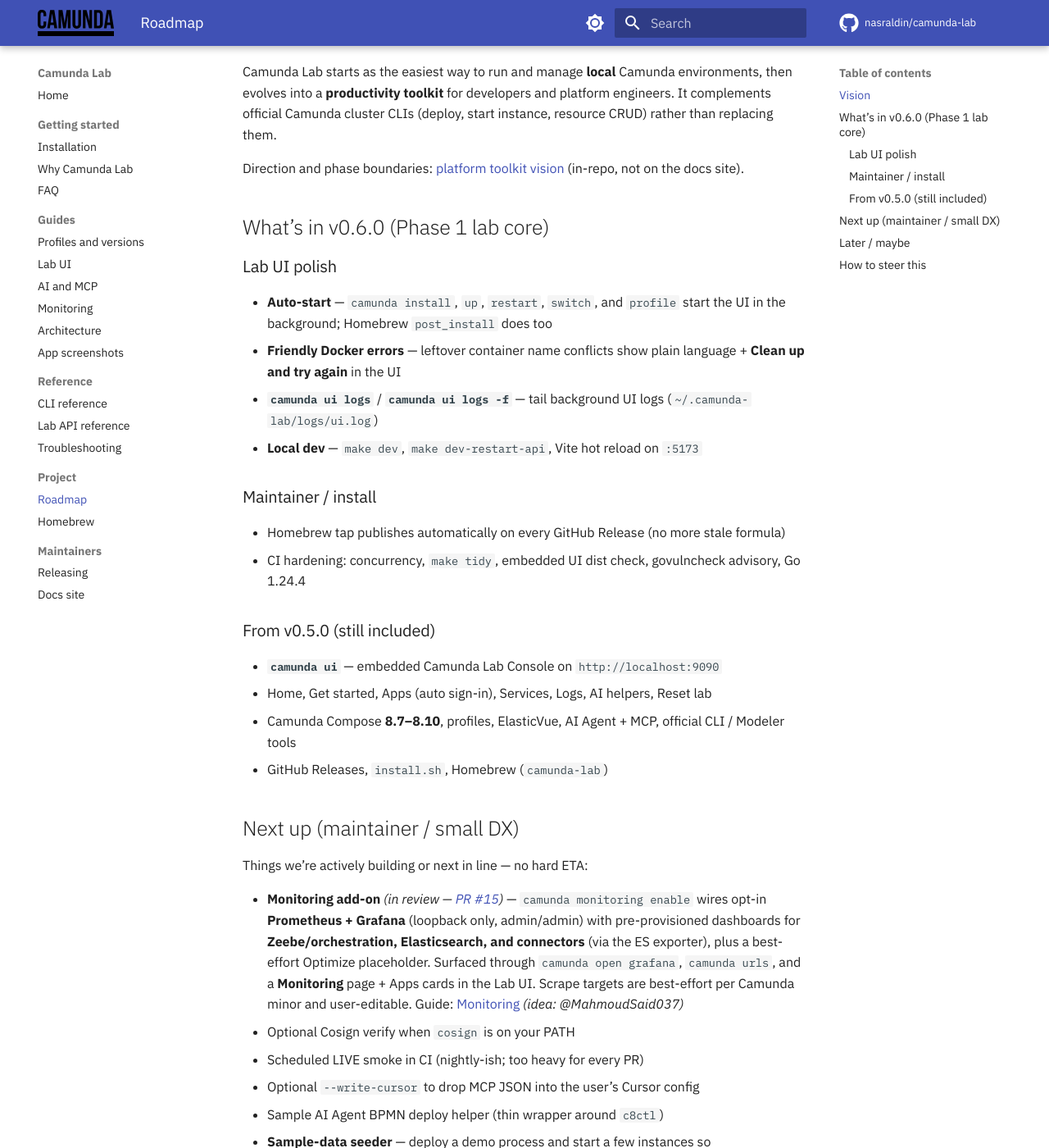
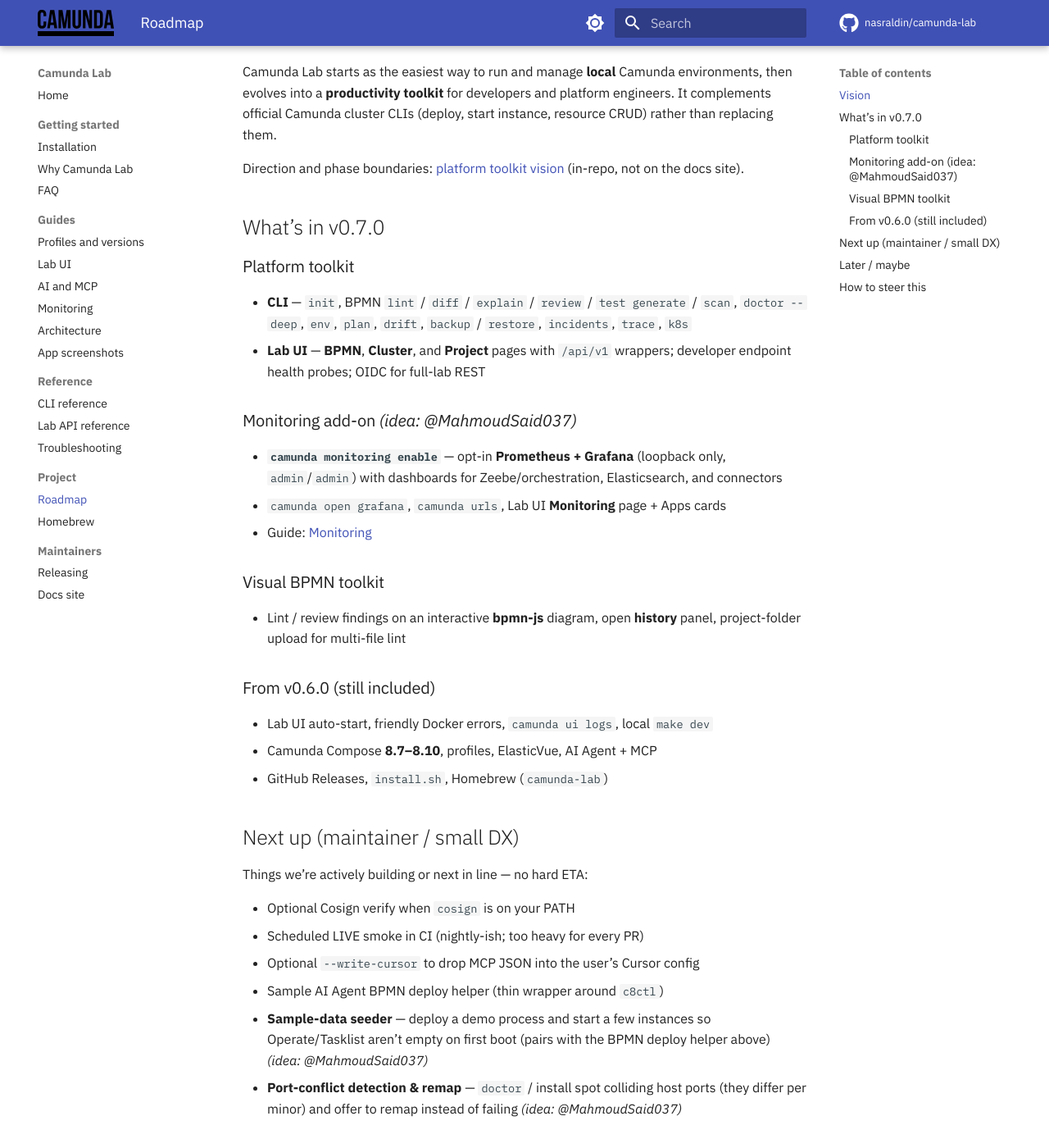
Before and after one commit to nasraldin/camunda-lab, an MkDocs documentation site: the page built from docs/roadmap.md, in a window 1280 px wide and 1400 px high, scrolled down 322 px. Shown: the whole window at 82% size. Built offline with MkDocs 1.6.1 and Material for MkDocs 9.7.7, drawn with Linux system fonts in a browser that asks for light colours; comment, search, counter and statistics services are not loaded.

Commit message:
chore(release): prepare v0.7.0 documentation
Update README, docs site, roadmap, and Homebrew formula template for the
v0.7.0 release (platform toolkit, monitoring add-on, visual BPMN lint).

Co-authored-by: Cursor <cursoragent@cursor.com>

```diff
--- a/docs/roadmap.md
+++ b/docs/roadmap.md
@@ -2,7 +2,7 @@
 
 This is an honest status page — not a delivery calendar. Dates slip; features land when they’re solid.
 
-**Current release:** [v0.6.0](https://github.com/nasraldin/camunda-lab/releases/tag/v0.6.0)
+**Current release:** [v0.7.0](https://github.com/nasraldin/camunda-lab/releases/tag/v0.7.0)
 **Docs site:** [nasraldin.github.io/camunda-lab](https://nasraldin.github.io/camunda-lab/)
 
 ## Vision
@@ -11,32 +11,33 @@ Camunda Lab starts as the easiest way to run and manage **local** Camunda enviro
 
 Direction and phase boundaries: [platform toolkit vision](https://github.com/nasraldin/camunda-lab/blob/main/docs/superpowers/specs/2026-07-17-platform-toolkit-vision.md) (in-repo, not on the docs site).
 
-## What’s in v0.6.0 (Phase 1 lab core)
+## What’s in v0.7.0
 
-### Lab UI polish
+### Platform toolkit
 
-- **Auto-start** — `camunda install`, `up`, `restart`, `switch`, and `profile` start the UI in the background; Homebrew `post_install` does too
-- **Friendly Docker errors** — leftover container name conflicts show plain language + **Clean up and try again** in the UI
-- **`camunda ui logs`** / **`camunda ui logs -f`** — tail background UI logs (`~/.camunda-lab/logs/ui.log`)
-- **Local dev** — `make dev`, `make dev-restart-api`, Vite hot reload on `:5173`
+- **CLI** — `init`, BPMN `lint` / `diff` / `explain` / `review` / `test generate` / `scan`, `doctor --deep`, `env`, `plan`, `drift`, `backup` / `restore`, `incidents`, `trace`, `k8s`
+- **Lab UI** — **BPMN**, **Cluster**, and **Project** pages with `/api/v1` wrappers; developer endpoint health probes; OIDC for full-lab REST
 
-### Maintainer / install
+### Monitoring add-on _(idea: @MahmoudSaid037)_
 
-- Homebrew tap publishes automatically on every GitHub Release (no more stale formula)
-- CI hardening: concurrency, `make tidy`, embedded UI dist check, govulncheck advisory, Go 1.24.4
+- **`camunda monitoring enable`** — opt-in **Prometheus + Grafana** (loopback only, `admin`/`admin`) with dashboards for Zeebe/orchestration, Elasticsearch, and connectors
+- `camunda open grafana`, `camunda urls`, Lab UI **Monitoring** page + Apps cards
+- Guide: [Monitoring](monitoring.md)
 
-### From v0.5.0 (still included)
+### Visual BPMN toolkit
 
-- **`camunda ui`** — embedded Camunda Lab Console on `http://localhost:9090`
-- Home, Get started, Apps (auto sign-in), Services, Logs, AI helpers, Reset lab
-- Camunda Compose **8.7–8.10**, profiles, ElasticVue, AI Agent + MCP, official CLI / Modeler tools
+- Lint / review findings on an interactive **bpmn-js** diagram, open **history** panel, project-folder upload for multi-file lint
+
+### From v0.6.0 (still included)
+
+- Lab UI auto-start, friendly Docker errors, `camunda ui logs`, local `make dev`
+- Camunda Compose **8.7–8.10**, profiles, ElasticVue, AI Agent + MCP
 - GitHub Releases, `install.sh`, Homebrew (`camunda-lab`)
 
 ## Next up (maintainer / small DX)
 
 Things we’re actively building or next in line — no hard ETA:
 
-- **Monitoring add-on** *(in review — [PR #15](https://github.com/nasraldin/camunda-lab/pull/15))* — `camunda monitoring enable` wires opt-in **Prometheus + Grafana** (loopback only, admin/admin) with pre-provisioned dashboards for **Zeebe/orchestration, Elasticsearch, and connectors** (via the ES exporter), plus a best-effort Optimize placeholder. Surfaced through `camunda open grafana`, `camunda urls`, and a **Monitoring** page + Apps cards in the Lab UI. Scrape targets are best-effort per Camunda minor and user-editable. Guide: [Monitoring](monitoring.md) _(idea: @MahmoudSaid037)_
 - Optional Cosign verify when `cosign` is on your PATH
 - Scheduled LIVE smoke in CI (nightly-ish; too heavy for every PR)
 - Optional `--write-cursor` to drop MCP JSON into the user’s Cursor config
```
Also changed, not shown: README.md (+2 -2 lines), docs/index.md (+1 -1 lines), docs/releasing.md (+3 -3 lines), 1 other file.
